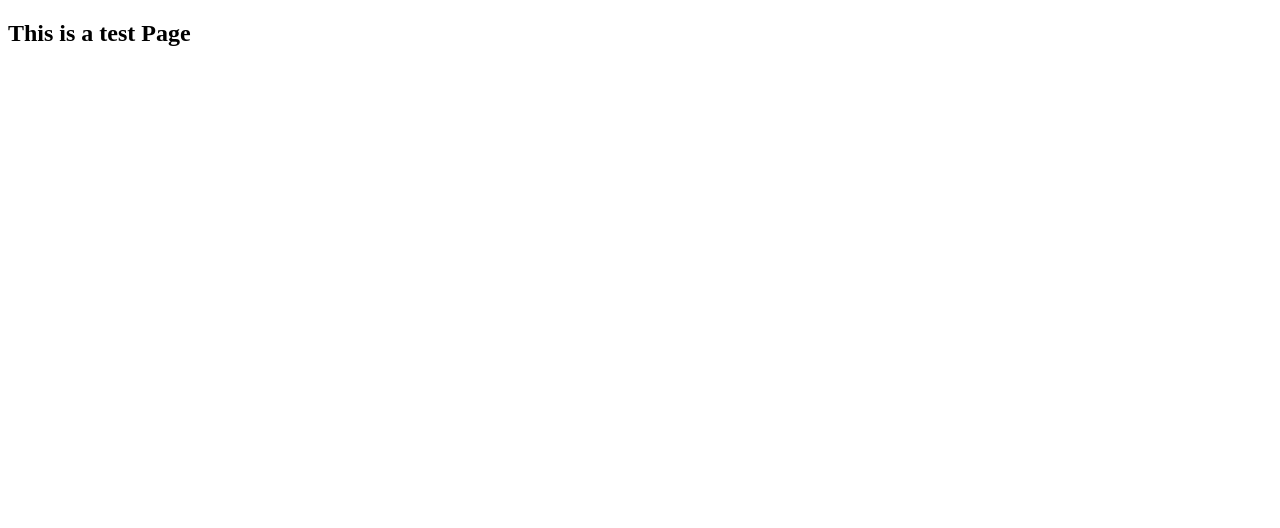
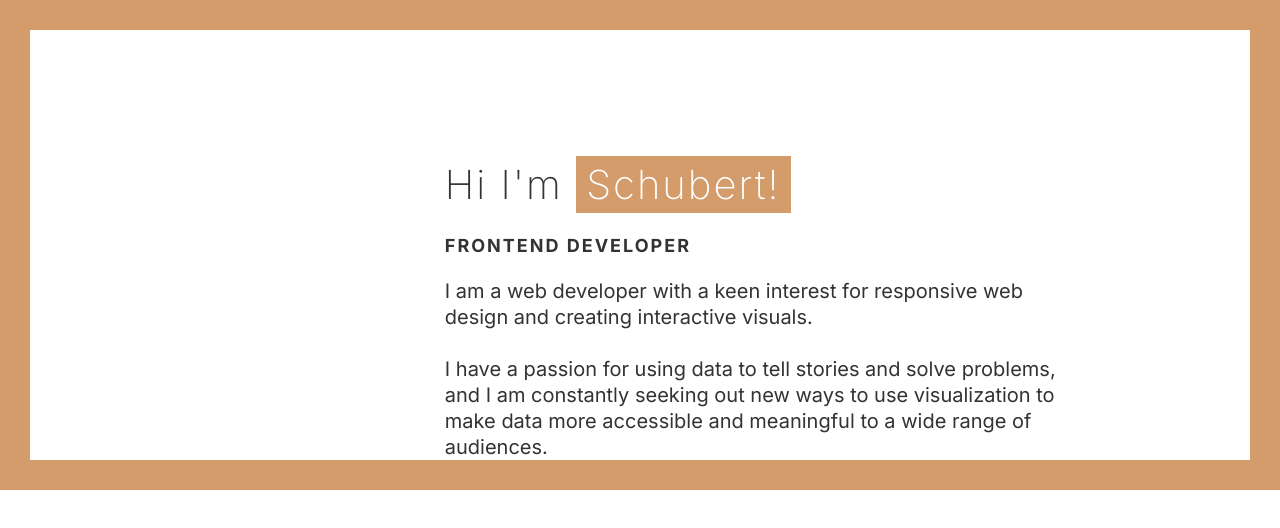
Before and after one commit to schubert-da/schubert-portfolio-dv, a Svelte app: page / in a window 1280 px wide. Shown: the top 528 px of the page. Built offline with nearby package versions, Linux system fonts and the light colour scheme.

Commit message:
home section changes

```diff
--- a/src/App.svelte
+++ b/src/App.svelte
@@ -1,8 +1,8 @@
 <script>
+  import HomeSection from "./components/home-section/HomeSection.svelte";
+</script>
 
-</script>
-<h2>This is a test Page</h2>
+<HomeSection />
 
 <style>
-
 </style>
--- a/src/app.css
+++ b/src/app.css
@@ -0,0 +1,21 @@
+@import url('https://fonts.googleapis.com/css2?family=Inter:wght@200;400;600;700;800&display=swap');
+
+html{
+  font-size: 62.5%;
+}
+
+body {
+  font-family: 'Inter', sans-serif;
+  font-size: 1.8rem;
+  color: #333;
+  background: transparent;
+  margin: 0px;
+  border: 3rem #D49C6B solid;
+  -webkit-font-smoothing: antialiased;
+}
+
+@media(max-width: 768px) {
+  body {
+      border: none;
+  }
+}
--- /dev/null
+++ b/src/components/home-section/HomeSection.svelte
@@ -0,0 +1,83 @@
+<script>
+</script>
+
+<div id="home-section">
+    <div class="home-container">
+        <h1 class="home-heading">
+            Hi I'm <span>Schubert!</span>
+        </h1>
+        <div class="text-home"><strong>FRONTEND DEVELOPER</strong></div>
+        <div class="text-home-small">
+            I am a web developer with a keen interest for responsive web design
+            and creating interactive visuals.
+            <br /><br />
+            I have a passion for using data to tell stories and solve problems, and
+            I am constantly seeking out new ways to use visualization to make data
+            more accessible and meaningful to a wide range of audiences.
+        </div>
+    </div>
+</div>
+
+<style>
+    #home-section {
+        margin-top: 10rem;
+        display: flex;
+        flex-direction: row;
+        justify-content: end;
+    }
+
+    .home-container {
+        width: 66%;
+    }
+
+    .home-heading {
+        font-size: 4rem;
+        font-weight: 200;
+        line-height: 1.4;
+        margin-bottom: 0;
+        padding-bottom: 2rem;
+        letter-spacing: 2px;
+    }
+
+    .home-heading span {
+        background-color: #d49c6b;
+        color: white;
+        padding: 0.4rem 1rem;
+    }
+
+    .text-home {
+        font-size: 1.8rem;
+        font-weight: 700;
+        line-height: 1.4;
+        padding-bottom: 2rem;
+        letter-spacing: 2px;
+        text-transform: uppercase;
+    }
+
+    .text-home-small {
+        max-width: 50ch;
+        font-size: 2rem;
+        line-height: 1.3;
+    }
+
+    @media (max-width: 480px) {
+        #home-section {
+            margin-top: 5rem;
+            justify-content: center;
+        }
+
+        .home-container {
+            width: 85%;
+        }
+
+        .text-home {
+            font-size: 1.6rem;
+            letter-spacing: 1px;
+            padding-bottom: 4px;
+        }
+
+        .text-home-small {
+            font-size: 1.6rem;
+        }
+    }
+</style>
```
